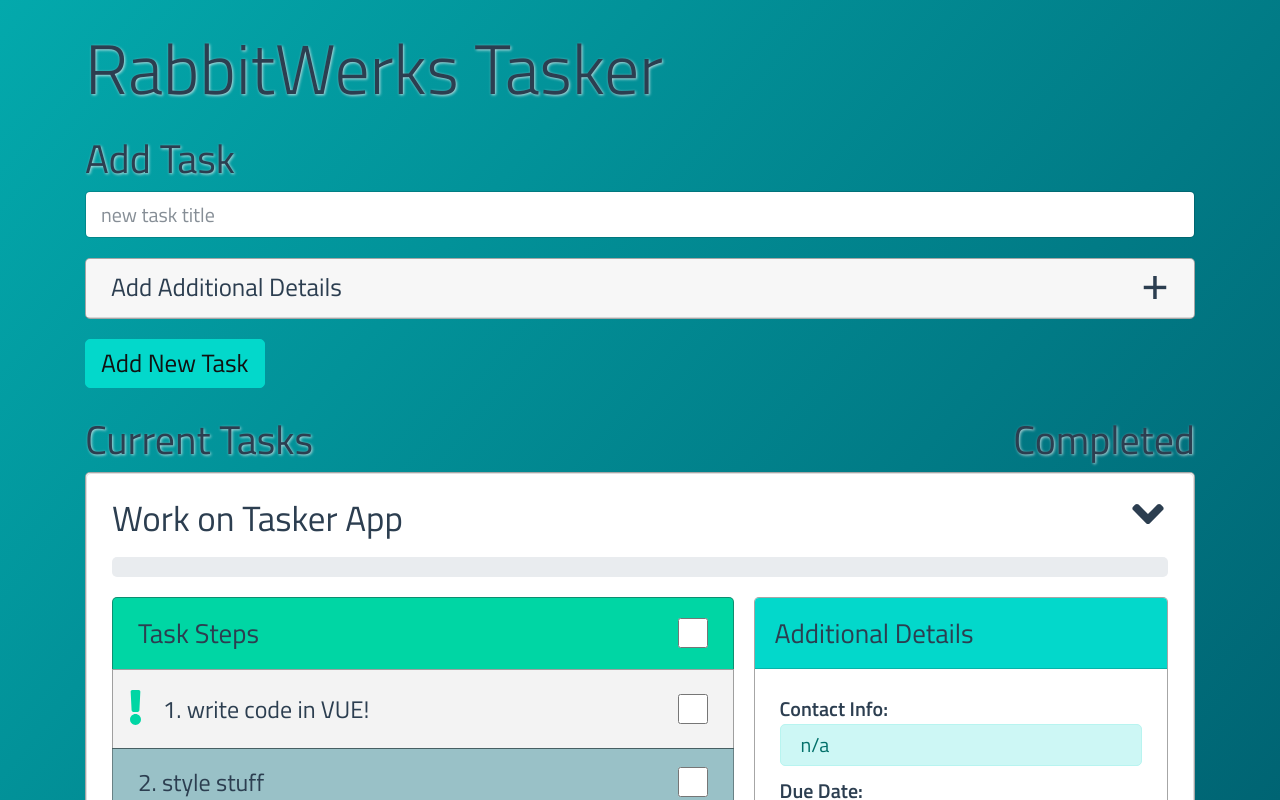
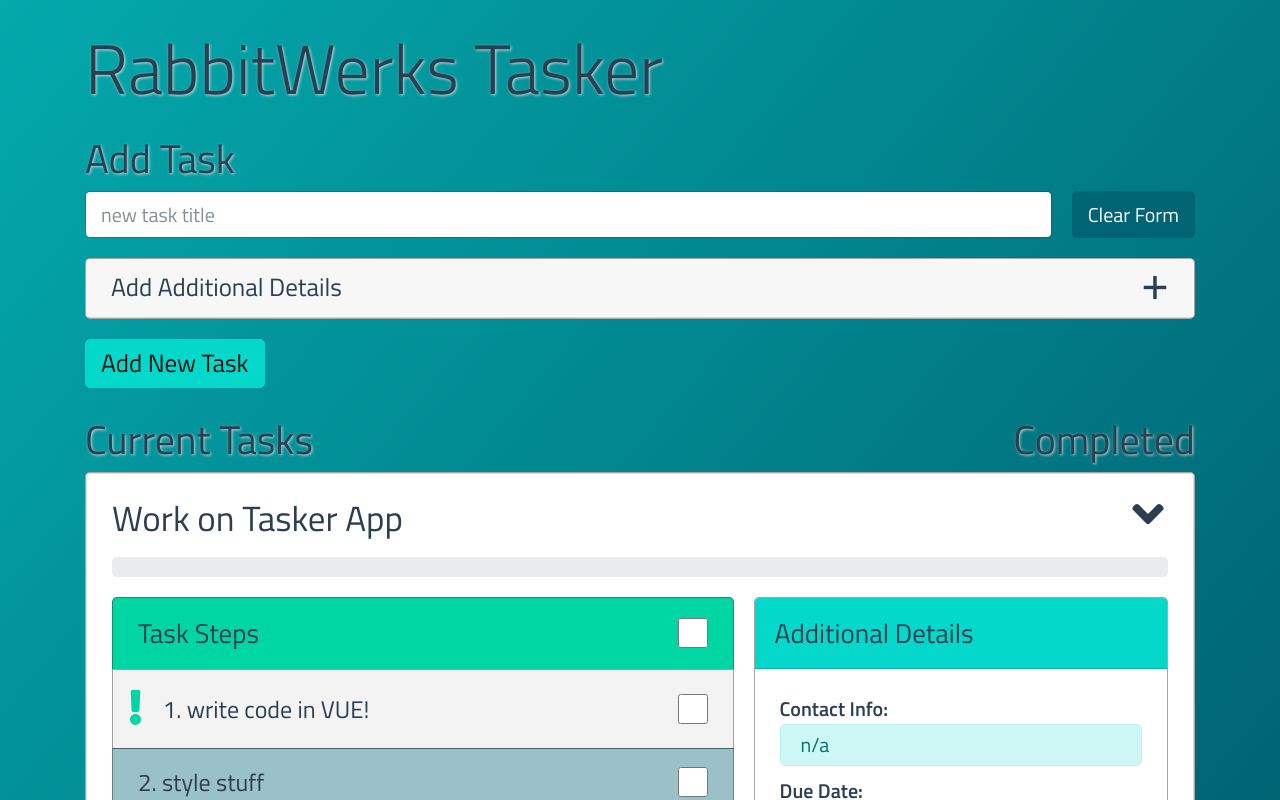
Before and after one commit to Sharpie360/tasker-app, a Vue app: page / in a window 1280 px wide. Shown: the top 800 px of the page. Built offline with nearby package versions, Linux system fonts and the light colour scheme.

Commit message:
updated - clear form method to clearn all fields

```diff
--- a/src/components/add-task/AddTask.vue
+++ b/src/components/add-task/AddTask.vue
@@ -1,13 +1,20 @@
 <template>
   <div class="input-control form-group mb-0">
     <h2 class="shadow-white">Add Task</h2>
+    <div class="task-title-wrapper">
       <input
         type="text"
         placeholder="new task title"
         id="addInput"
-      class="form-control mb-3"
+        class="form-control mb-3 mr-3"
         v-model="newTask.task"
       >
+      <button
+        @click="clearForm"
+        class="btn btn-danger mb-3"
+        >Clear Form
+      </button>
+    </div>
     <div class="card">
       <h5 class="card-header add-details-header">Add Additional Details
         <span
@@ -120,13 +127,19 @@
       showAddDetailsCmp(){
         this.newTask.addDetails_detailsShown = !this.newTask.addDetails_detailsShown
       },
+      clearForm(){
+        this.newTask.task = ''
+        this.newTask.due = ''
+        this.newTask.contact = ''
+        this.newTask.steps = []
+        eventBus.$emit('clearFormSteps')
+      },
       createAlert(tF, msg) {
-        const vm = this
         this.alertMsg.isAlert = true
         this.alertMsg.isSuccess = tF
         this.alertMsg.message = msg
         setTimeout(() => {
-          vm.alertMsg.isAlert = false
+          this.alertMsg.isAlert = false
         }, 3000)
       }
     },
@@ -147,6 +160,9 @@
 
 <style scoped>
 
+.task-title-wrapper {
+  display: flex;
+}
 
 .add-details-header {
   display: flex;
```
Lines whose indentation alone changed are shown as unchanged.
